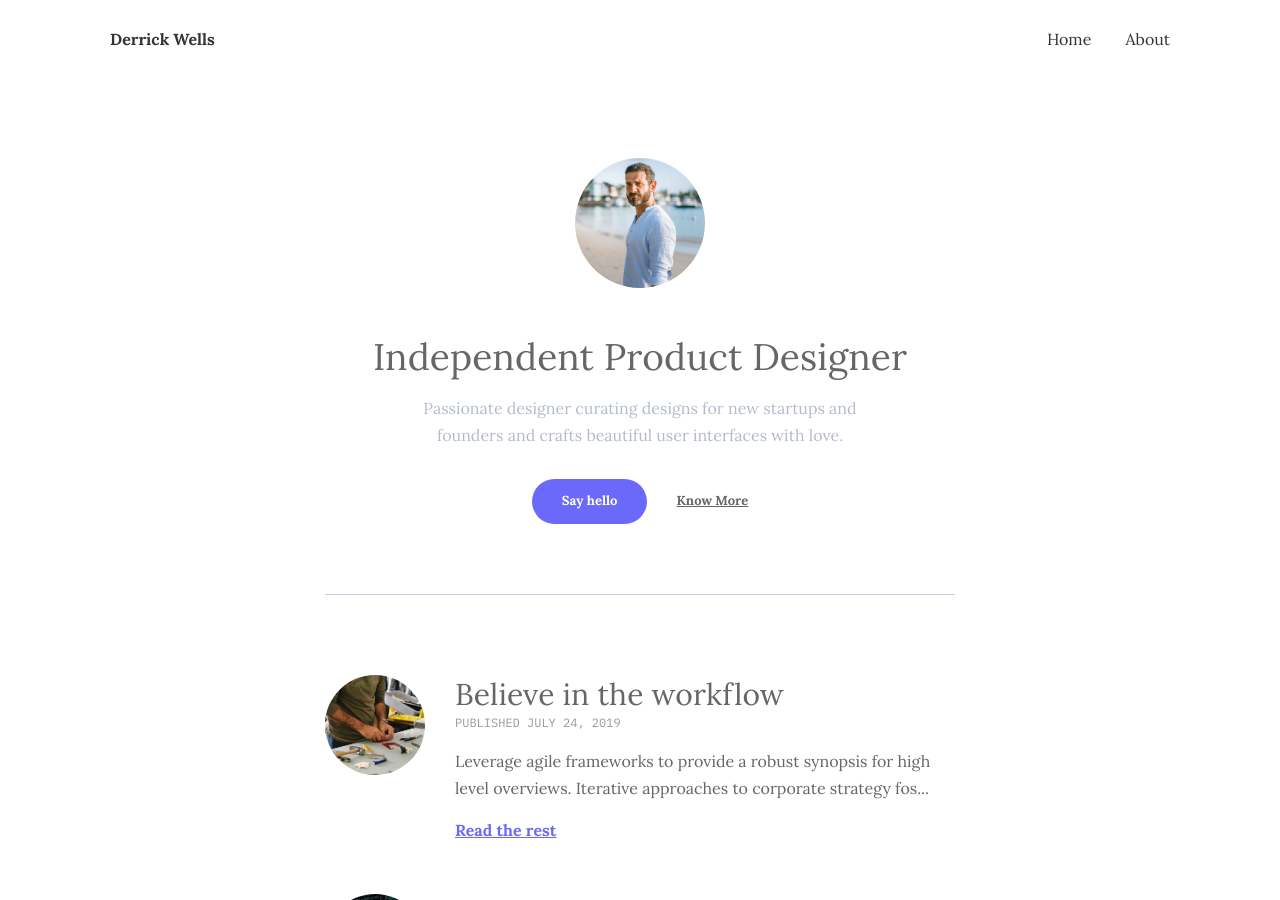
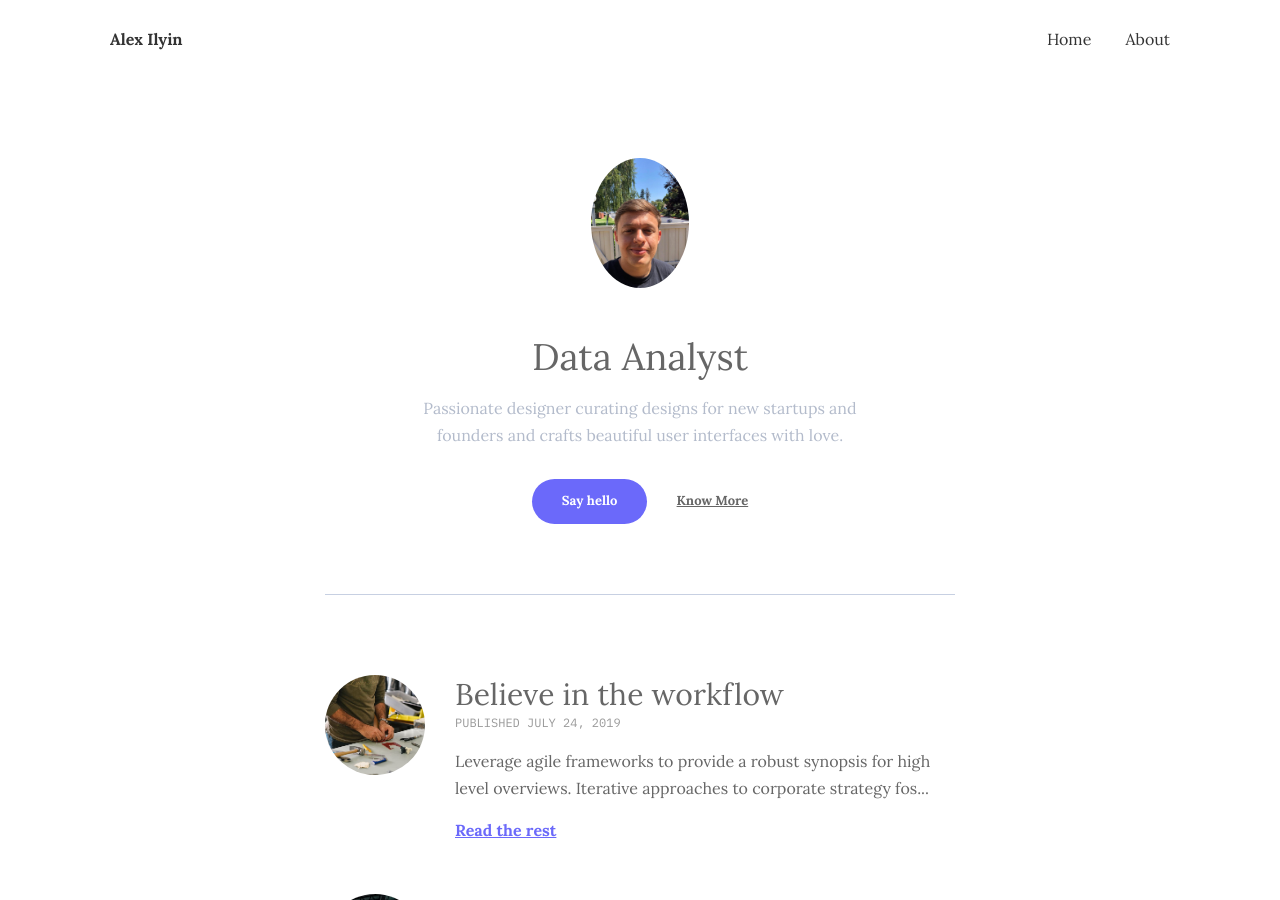
Before and after one commit to alexilyin1/alexilyin1.github.io, a Jekyll site: the page built from index.html, in a window 1280 px wide and 900 px high. Built offline with Jekyll 4.4.1, drawn with Linux system fonts in a browser that asks for light colours; some of the changed text lies outside the part shown.

Commit message:
add config

```diff
--- a/_config.yml
+++ b/_config.yml
@@ -7,30 +7,27 @@ url: "https://alexilyin1.github.io" # the base hostname & protocol for your site
 
 # Author Settings
 author:
-  name: Derrick Wells
-  image: '/assets/img/01.jpg'
-  job: Independent Product Designer
+  name: Alex Ilyin
+  image: '/assets/img/CG_Picture.jpg'
+  job: Data Analyst
   bio: Passionate designer curating designs for new startups  and  founders  and crafts  beautiful user interfaces with love.
-  email: forexample@website.com
+  email: alexailyin@gmail.com
 
 
 # Contact links
 contact:
-  - name: Twitter
-    link: https://twitter.com/
-  - name: Facebook
-    link: https://facebook.com/
-  - name: Instagram
-    link: https://instagram.com/
-
+  - name: Email
+    link: mailto:alexailyin@gmail.com
+  - name: LinkedIn
+    link: https://linkedin.com/alexander-ilyin1
+  - name: Github
+    link: https://github.com/alexilyin1
 
 # Comment Section (Disqus)
-disqus-identifier: mr-brown # add your shortname for Disqus Comment. For example mr-brown
-
+disqus-identifier: mr-brown
 
 # Google Analytics
-google-analytics: # add your identifier. For example UA-99631805-1.
-
+google-analytics:
 
 # Build settings
 markdown: kramdown
```
Also changed, not shown: assets/img/CG_Picture.jpg (added).
